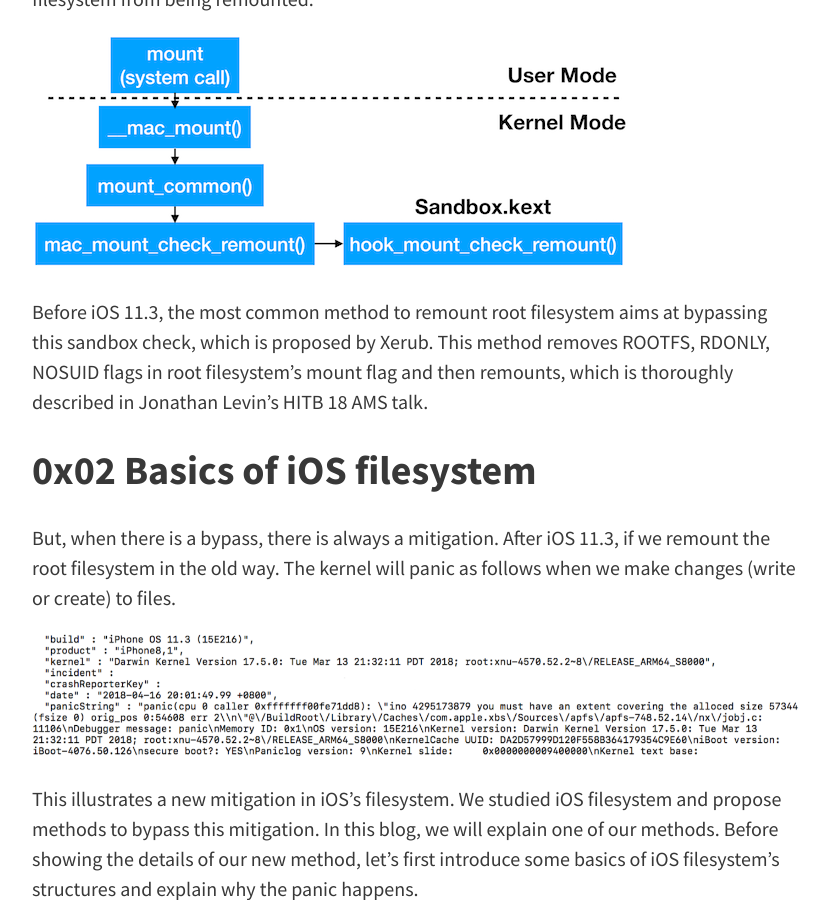
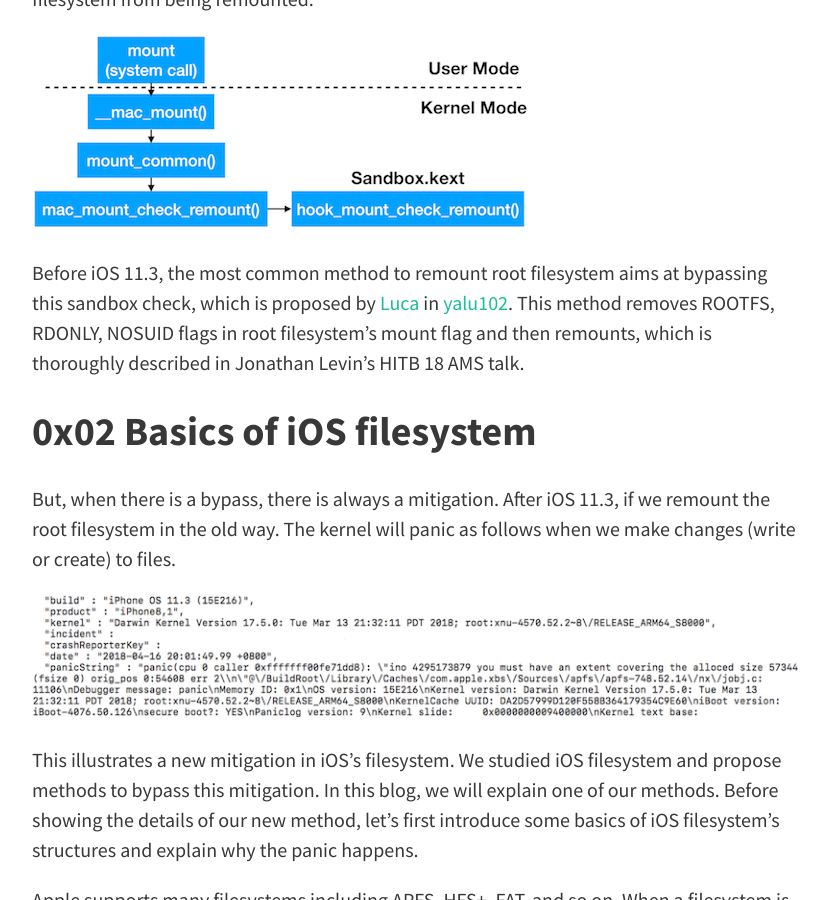
Before and after one commit to bxl1989/bxl1989.github.io, a Jekyll site: the page built from _posts/2019-01-17-apfs-remount.md, in a window 1280 px wide and 900 px high, scrolled down 1028 px. Shown: the whole window, without its empty margins (224-1053 px from the left). Built offline with Jekyll 4.4.1, drawn with Linux system fonts in a browser that asks for light colours; nearby versions of some CDN libraries.

Commit message:
apfs-remount update

```diff
--- a/_config.yml
+++ b/_config.yml
@@ -56,7 +56,6 @@
   sass_dir: _sass
   style: :compressed
 plugins: [jekyll-paginate]
-theme: jekyll-theme-type
 exclude:
   - Gemfile
   - Gemfile.lock
--- a/_posts/2019-01-17-apfs-remount.md
+++ b/_posts/2019-01-17-apfs-remount.md
@@ -21,7 +21,7 @@
 
 ![mount_syscall]({{ site.baseurl }}/assets/image/apfs-remount/mount_syscall.png)
 
-Before iOS 11.3, the most common method to remount root filesystem aims at bypassing this sandbox check, which is proposed by Xerub. This method removes ROOTFS, RDONLY, NOSUID flags in root filesystem’s mount flag and then remounts, which is thoroughly described in Jonathan Levin’s HITB 18 AMS talk.
+Before iOS 11.3, the most common method to remount root filesystem aims at bypassing this sandbox check, which is proposed by [Luca](https://twitter.com/qwertyoruiopz) in [yalu102](https://github.com/kpwn/yalu102). This method removes ROOTFS, RDONLY, NOSUID flags in root filesystem’s mount flag and then remounts, which is thoroughly described in Jonathan Levin’s HITB 18 AMS talk.
 
 
 ## 0x02 Basics of iOS filesystem
```
Also changed, not shown: assets/image/apfs-remount/image002.png, assets/image/apfs-remount/mount_syscall.png.
